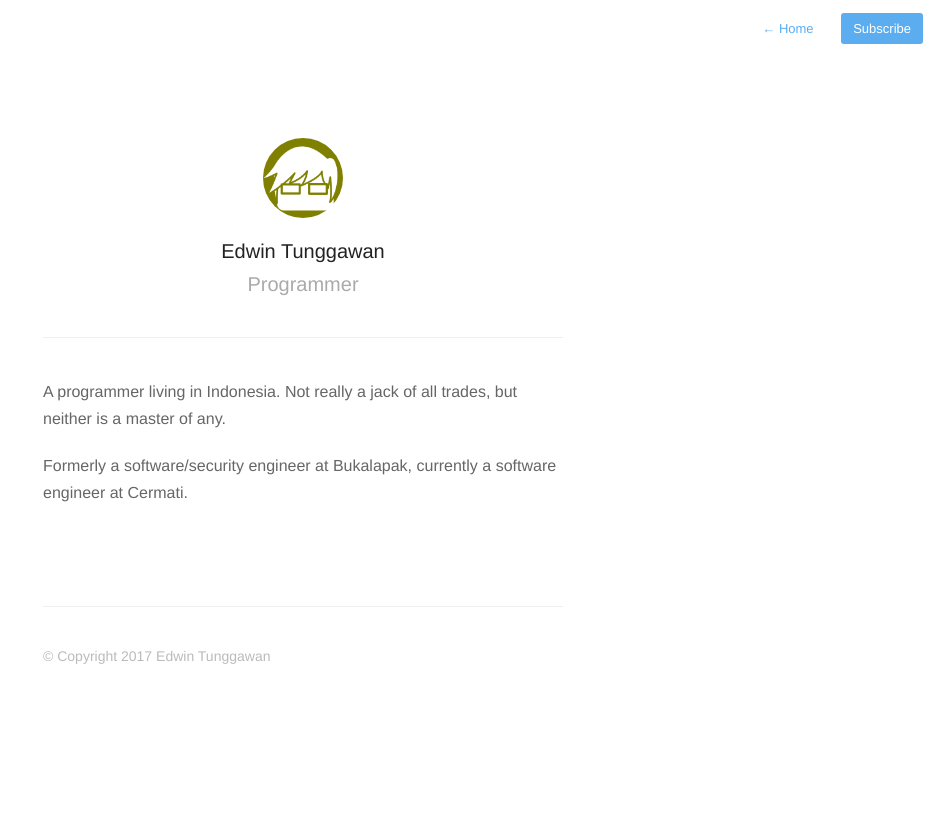
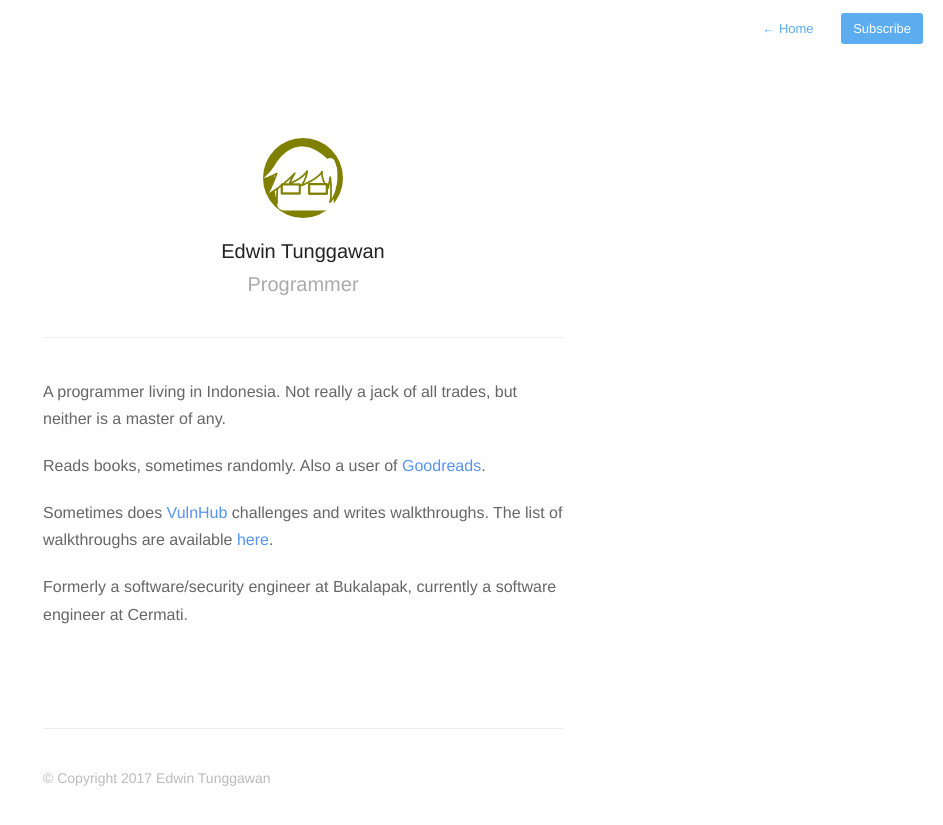
Before and after one commit to sdsdkkk/sdsdkkk.github.io, a Jekyll site: the page built from about.md, in a window 1280 px wide. Shown: the top 825 px of the page, without its empty margins (337-1280 px from the left). Built offline with Jekyll 4.4.1, drawn with Linux system fonts in a browser that asks for light colours; nearby versions of some CDN libraries.

Commit message:
Better bio, just so it won't look too half-assed

```diff
--- a/about.md
+++ b/about.md
@@ -6,6 +6,10 @@ profile: true
 
 A programmer living in Indonesia. Not really a jack of all trades, but neither is a master of any.
 
+Reads books, sometimes randomly. Also a user of [Goodreads](https://www.goodreads.com/sdsdkkk).
+
+Sometimes does [VulnHub](https://www.vulnhub.com/) challenges and writes walkthroughs. The list of walkthroughs are available [here](https://www.vulnhub.com/author/sdsdkkk,201/).
+
 Formerly a software/security engineer at Bukalapak, currently a software engineer at Cermati.
 
 {% include footer.html %}
```
